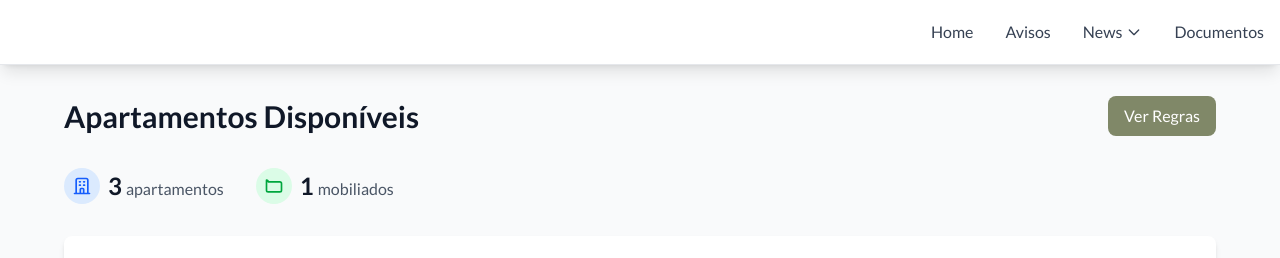
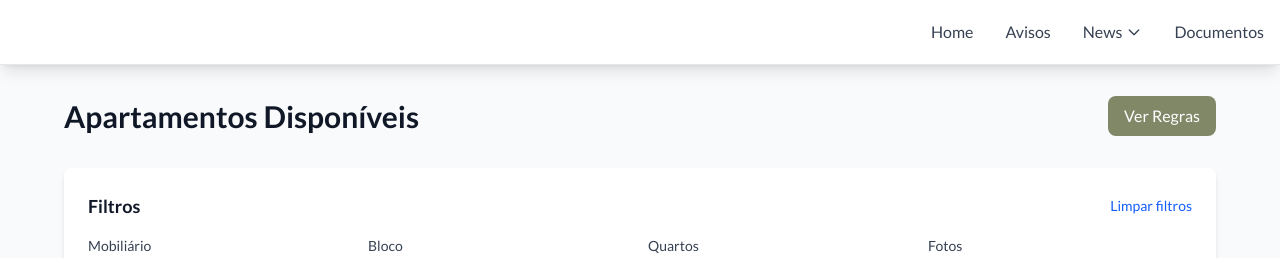
Before and after one commit to robdll/condominio-dona-mirai, a Next.js app: page /news/espaco-administracao/apartamentos in a window 1280 px wide. Shown: the top 258 px of the page. Built offline with nearby package versions, Linux system fonts and the light colour scheme.

Commit message:
adds bg and remove stats

```diff
--- a/src/app/news/espaco-administracao/apartamentos/page.js
+++ b/src/app/news/espaco-administracao/apartamentos/page.js
@@ -49,7 +49,7 @@ export default function ApartamentosPage() {
     }));
   };
   return (
-    <div className="min-h-screen bg-gray-50">
+    <div className="min-h-screen bg-gradient-radial from-blue-50 via-indigo-50 to-purple-50 dark:from-gray-900 dark:via-blue-900 dark:to-purple-900">
       <div className="container mx-auto px-4 py-8">
         <div className="max-w-6xl mx-auto">
           {/* Header */}
@@ -65,34 +65,7 @@ export default function ApartamentosPage() {
             </div>
           </div>
 
-          {/* Stats */}
-          <div className="flex items-center justify-center md:justify-start space-x-8 mb-8">
-            <div className="flex items-center space-x-2">
-              <div className="p-2 bg-blue-100 rounded-full">
-                <svg className="w-5 h-5 text-blue-600" fill="none" stroke="currentColor" viewBox="0 0 24 24">
-                  <path strokeLinecap="round" strokeLinejoin="round" strokeWidth={2} d="M19 21V5a2 2 0 00-2-2H7a2 2 0 00-2 2v16m14 0h2m-2 0h-5m-9 0H3m2 0h5M9 7h1m-1 4h1m4-4h1m-1 4h1m-5 10v-5a1 1 0 011-1h2a1 1 0 011 1v5m-4 0h4" />
-                </svg>
-              </div>
-              <div>
-                <span className="text-2xl font-bold text-gray-900">{filteredApartments.length}</span>
-                <span className="text-gray-600 ml-1">apartamentos</span>
-              </div>
-            </div>
 
-            <div className="flex items-center space-x-2">
-              <div className="p-2 bg-green-100 rounded-full">
-                <svg className="w-5 h-5 text-green-600" fill="none" stroke="currentColor" viewBox="0 0 24 24">
-                  <path strokeLinecap="round" strokeLinejoin="round" strokeWidth={2} d="M3 7v10a2 2 0 002 2h14a2 2 0 002-2V9a2 2 0 00-2-2H5a2 2 0 00-2-2z" />
-                </svg>
-              </div>
-              <div>
-                <span className="text-2xl font-bold text-gray-900">
-                  {filteredApartments.filter(apt => apt.furniture === 'full').length}
-                </span>
-                <span className="text-gray-600 ml-1">mobiliados</span>
-              </div>
-            </div>
-          </div>
 
           {/* Filter Options */}
           <div className="bg-white p-6 rounded-lg shadow-md mb-8">
--- a/src/app/news/espaco-administracao/regras/page.js
+++ b/src/app/news/espaco-administracao/regras/page.js
@@ -2,7 +2,7 @@ import Link from 'next/link';
 
 export default function RegrasPage() {
   return (
-    <div className="min-h-screen bg-gray-50">
+    <div className="min-h-screen bg-gradient-radial from-blue-50 via-indigo-50 to-purple-50 dark:from-gray-900 dark:via-blue-900 dark:to-purple-900">
       <div className="container mx-auto px-4 py-8">
         <div className="max-w-4xl mx-auto">
           {/* Header */}
```
